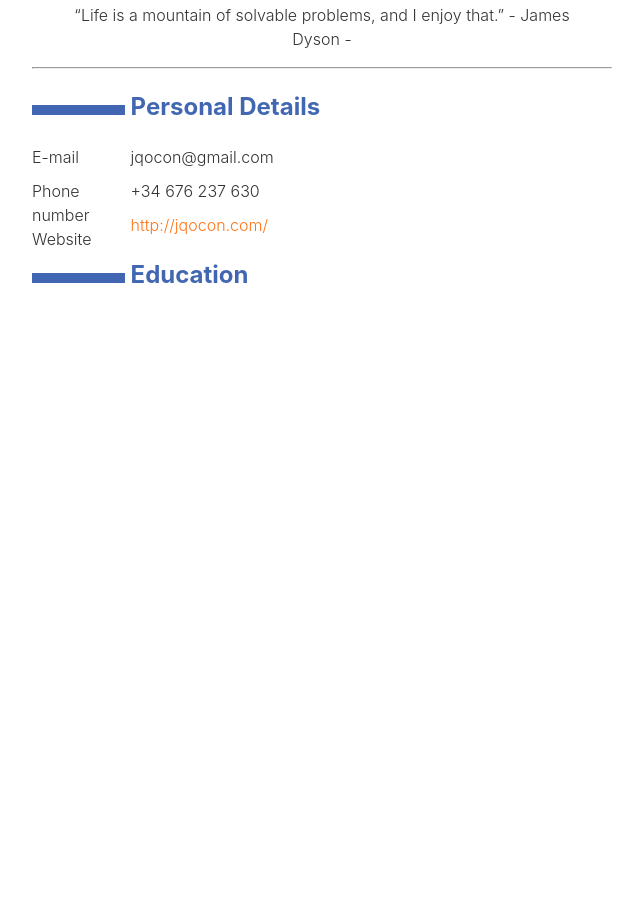
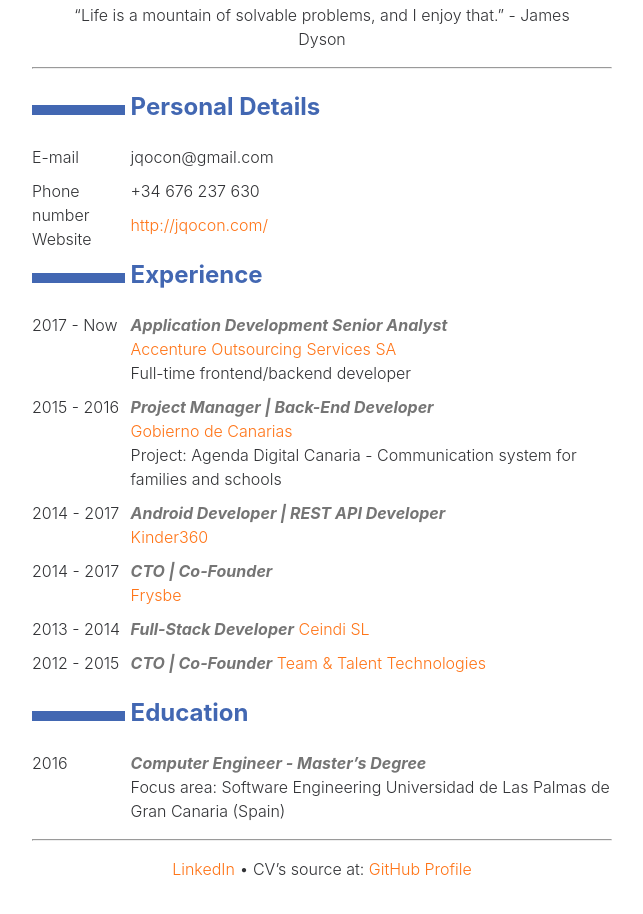
Before and after one commit to yeikiu/yeikiu.github.io, a plain HTML site: page cv.html in a window 1280 px wide. Shown: the part 366-1280 px from the top of the page, without its empty margins (318-961 px from the left). Before the commit the page ends 809 px from the top, so only its background shows below. Drawn offline with Linux system fonts and the light colour scheme.

Commit message:
working on it

```diff
--- a/cv.html
+++ b/cv.html
@@ -22,7 +22,7 @@
 <h3 id="senior-software-analyst-ulpgc">Senior Software Analyst • <a href="https://ulpgc.es">ULPGC</a></h3>
 <hr />
 <blockquote>
-<p>“Life is a mountain of solvable problems, and I enjoy that.” - James Dyson -</p>
+<p>“Life is a mountain of solvable problems, and I enjoy that.” - James Dyson</p>
 </blockquote>
 <hr />
 <h2 id="personal-details">Personal Details</h2>
@@ -37,6 +37,43 @@
 <dd><a href="http://jqocon.com/" class="uri">http://jqocon.com/</a>
 </dd>
 </dl>
+<h2 id="experience">Experience</h2>
+<dl>
+<dt>2017 - Now</dt>
+<dd><em>Application Development Senior Analyst</em><br />
+<a href="https://www.accenture.com">Accenture Outsourcing Services SA</a><br />
+Full-time frontend/backend developer
+</dd>
+<dt>2015 - 2016</dt>
+<dd><em>Project Manager | Back-End Developer</em><br />
+<a href="http://www.gobcan.es">Gobierno de Canarias</a><br />
+Project: Agenda Digital Canaria - Communication system for families and schools
+</dd>
+<dt>2014 - 2017</dt>
+<dd><em>Android Developer | REST API Developer</em><br />
+<a href="https://kinder360.com/">Kinder360</a>
+</dd>
+<dt>2014 - 2017</dt>
+<dd><em>CTO | Co-Founder</em><br />
+<a href="http://frysbe.com/">Frysbe</a>
+</dd>
+<dt>2013 - 2014</dt>
+<dd><em>Full-Stack Developer</em> <a href="http://ceindi.es/">Ceindi SL</a>
+</dd>
+<dt>2012 - 2015</dt>
+<dd><em>CTO | Co-Founder</em> <a href="http://teamandtalent.com/">Team &amp; Talent Technologies</a>
+</dd>
+</dl>
 <h2 id="education">Education</h2>
+<dl>
+<dt>2016</dt>
+<dd><em>Computer Engineer - Master’s Degree</em><br />
+Focus area: Software Engineering Universidad de Las Palmas de Gran Canaria (Spain)
+</dd>
+</dl>
+<hr />
+<blockquote>
+<p><a href="https://es.linkedin.com/in/jqocon">LinkedIn</a> • CV’s source at: <a href="https://github.com/yeikiu">GitHub Profile</a></p>
+</blockquote>
 </body>
 </html>
```
Also changed, not shown: cv.md (+10 -10 lines), 1 other file.
